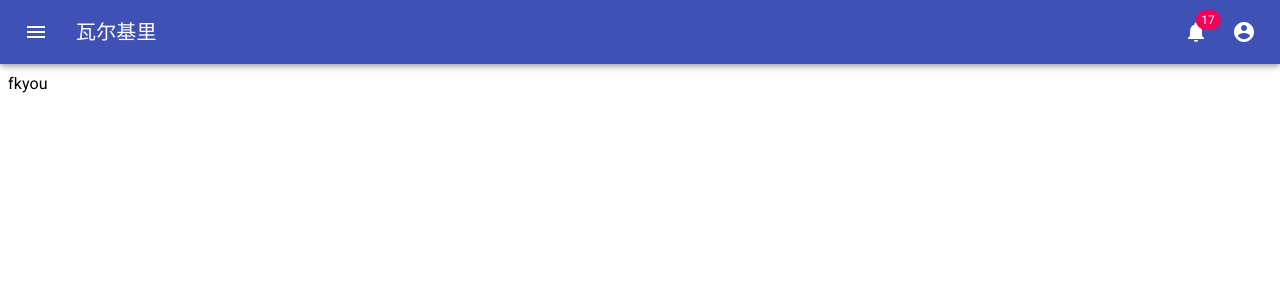
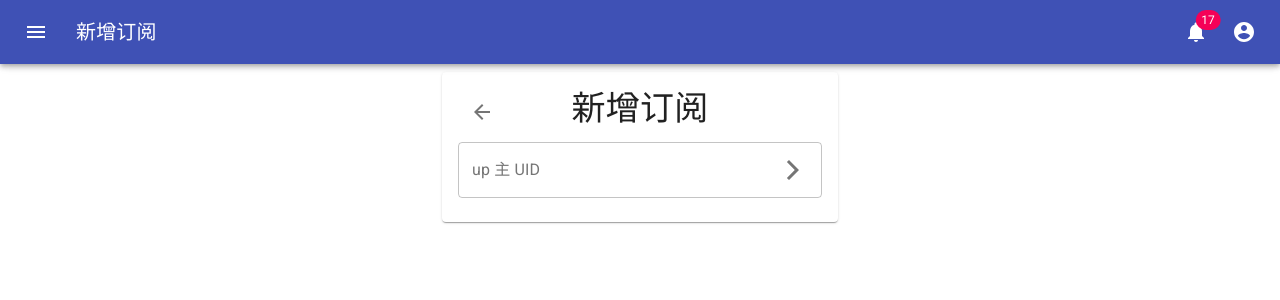
Before and after one commit to bilibili-valkyrie/bilibili-valkyrie-frontend-webpage-react, a React (Vite) app: page /addSubscribe in a window 1280 px wide. Shown: the top 300 px of the page. Built offline with nearby package versions, Linux system fonts and the light colour scheme; sample sign-in values are in the browser's storage.

Commit message:
新增up初步

```diff
--- a/src/App.tsx
+++ b/src/App.tsx
@@ -4,6 +4,7 @@ import "@fontsource/roboto/400.css";
 import HomePage from "./pages/HomePage";
 import LoginPage from "./pages/LoginPage";
 import MySnackbarProvider from "./components/MySnackbarProvider";
+import AddSubscribePage from "./pages/AddSubscribePage";
 
 const App = (): JSX.Element => {
   return (
@@ -12,6 +13,9 @@ const App = (): JSX.Element => {
         <Switch>
           <Route path="/login">
             <LoginPage />
+          </Route>
+          <Route path="/addSubscribe">
+            <AddSubscribePage />
           </Route>
           <Route path="/">
             <HomePage />
--- /dev/null
+++ b/src/api/biliapi.ts
@@ -0,0 +1,17 @@
+/* ****************************
+基本是 bilibili api 的去 cors 实现，
+返回项随哔哩哔哩而更新，故不定义返回类型。
+**************************** */
+import request from "../controller/request";
+
+const getUperInfo = async (mid: number | string) => {
+  const res = await request.get(`/bili/getUperInfo/${mid}`);
+  return res;
+};
+
+const getUperSpace = async (mid: number | string) => {
+  const res = await request.get(`/bili/getUperSpace/${mid}`);
+  return res;
+};
+
+export default { getUperInfo, getUperSpace };
--- a/src/components/TopBar.tsx
+++ b/src/components/TopBar.tsx
@@ -78,7 +78,7 @@ const MenuItems = React.forwardRef(
   }
 );
 
-const TopBar = (): JSX.Element => {
+const TopBar = ({ title }: { title: string }): JSX.Element => {
   const classes = useStyles();
   const [anchorEl, setAnchorEl] = React.useState<null | HTMLElement>(null);
   const [token, setToken] = React.useState<string | null>(null);
@@ -125,7 +125,7 @@ const TopBar = (): JSX.Element => {
             <MenuIcon />
           </IconButton>
           <Typography className={classes.title} variant="h6" noWrap>
-            瓦尔基里
+            {title}
           </Typography>
           <div className={classes.grow} />
           <div className={classes.section}>
--- a/src/hooks/useAxiosErrorHandler.ts
+++ b/src/hooks/useAxiosErrorHandler.ts
@@ -13,6 +13,9 @@ const useAxiosErrorHandler = () => {
         snackbar.err("[401] 认证失败");
         localStorage.removeItem("userToken");
         break;
+      case 400:
+        snackbar.err("[400] 请求不合法");
+        break;
       default:
         snackbar.err(error.message);
     }
--- /dev/null
+++ b/src/pages/AddSubscribePage.tsx
@@ -0,0 +1,124 @@
+import {
+  Button,
+  CardActionArea,
+  CardContent,
+  Container,
+  Grid,
+  IconButton,
+  InputAdornment,
+  TextField,
+  Typography,
+} from "@material-ui/core";
+import { ArrowBack, ArrowForwardIos } from "@material-ui/icons";
+import React from "react";
+import biliapi from "../api/biliapi";
+import MyCard from "../components/MyCard";
+import TopBar from "../components/TopBar";
+import useAxiosErrorHandler from "../hooks/useAxiosErrorHandler";
+
+const AddSubscribePage = () => {
+  const [mid, setMid] = React.useState("");
+  const [uperInfo, setUperInfo] = React.useState<Record<string, any>>();
+  const { handleErr } = useAxiosErrorHandler();
+  const handleClick = async (
+    event: React.MouseEvent<HTMLButtonElement, MouseEvent>
+  ) => {
+    event.preventDefault();
+    try {
+      const { data } = await biliapi.getUperInfo(mid);
+      const uperInfoRes = {
+        mid: data.card.mid,
+        name: data.card.name,
+        follower: data.follower,
+        sign: data.card.sign,
+        archiveCount: data.archive_count,
+      };
+      setUperInfo(uperInfoRes);
+    } catch (e) {
+      handleErr(e);
+    }
+  };
+  return (
+    <>
+      <TopBar title="新增订阅" />
+      <Container maxWidth="xs">
+        <MyCard>
+          <CardContent>
+            <IconButton style={{ position: "absolute" }}>
+              <ArrowBack />
+            </IconButton>
+            <Grid container justify="center">
+              <Grid item>
+                <Typography variant="h4" align="center" gutterBottom>
+                  新增订阅
+                </Typography>
+              </Grid>
+              <Grid item style={{ width: "100%" }}>
+                <TextField
+                  fullWidth
+                  variant="outlined"
+                  label="up 主 UID"
+                  value={mid}
+                  onChange={(event) => {
+                    setMid(event.target.value);
+                  }}
+                  InputProps={{
+                    endAdornment: (
+                      <InputAdornment position="end">
+                        <IconButton size="small" onClick={handleClick}>
+                          <ArrowForwardIos />
+                        </IconButton>
+                      </InputAdornment>
+                    ),
+                  }}
+                />
+              </Grid>
+              {uperInfo && (
+                <>
+                  <Grid item style={{ width: "100%" }}>
+                    <Typography gutterBottom>请确认以下信息：</Typography>
+                    <CardActionArea>
+                      <Typography component="div">
+                        <table style={{ width: "100%" }}>
+                          <tbody>
+                            <tr>
+                              <td>UID：</td>
+                              <td>{uperInfo.mid}</td>
+                            </tr>
+                            <tr>
+                              <td>昵称：</td>
+                              <td>{uperInfo.name}</td>
+                            </tr>
+                            <tr>
+                              <td>关注：</td>
+                              <td>{uperInfo.follower}</td>
+                            </tr>
+                            <tr>
+                              <td>签名：</td>
+                              <td>{uperInfo.sign}</td>
+                            </tr>
+                            <tr>
+                              <td>视频数：</td>
+                              <td>{uperInfo.archiveCount}</td>
+                            </tr>
+                          </tbody>
+                        </table>
+                      </Typography>
+                    </CardActionArea>
+                  </Grid>
+                  <Grid item>
+                    <Button variant="outlined" color="primary">
+                      提交
+                    </Button>
+                  </Grid>
+                </>
+              )}
+            </Grid>
+          </CardContent>
+        </MyCard>
+      </Container>
+    </>
+  );
+};
+
+export default AddSubscribePage;
--- a/src/pages/HomePage.tsx
+++ b/src/pages/HomePage.tsx
@@ -1,6 +1,13 @@
-import { Typography } from "@material-ui/core";
+import {
+  CardActionArea,
+  CardContent,
+  Grid,
+  Typography,
+} from "@material-ui/core";
+import { Add } from "@material-ui/icons";
 import React from "react";
 import { useHistory } from "react-router-dom";
+import MyCard from "../components/MyCard";
 import TopBar from "../components/TopBar";
 import request from "../controller/request";
 
@@ -16,8 +23,30 @@ const HomePage = (): JSX.Element => {
   }, [history]);
   return (
     <>
-      <TopBar />
+      <TopBar title="瓦尔基里" />
       <Typography>fkyou</Typography>
+      <Grid container>
+        <Grid item>
+          <MyCard style={{ width: "100%", height: "100%" }}>
+            <CardActionArea
+              onClick={(event) => {
+                event.preventDefault();
+                history.push("/addSubscribe");
+              }}
+            >
+              <CardContent>
+                <Add
+                  style={{
+                    height: 64,
+                    width: 64,
+                    color: "rgba(0, 0, 0, 0.54)",
+                  }}
+                />
+              </CardContent>
+            </CardActionArea>
+          </MyCard>
+        </Grid>
+      </Grid>
     </>
   );
 };
--- a/src/pages/LoginPage.tsx
+++ b/src/pages/LoginPage.tsx
@@ -67,7 +67,7 @@ const LoginPage = (): JSX.Element => {
         bottom: 0,
       }}
     >
-      <TopBar />
+      <TopBar title={islogin ? "瓦尔基里-登录" : "瓦尔基里-注册"} />
       <Container maxWidth="xs">
         <MyCard style={{ marginTop: 128 }}>
           <CardContent>
```
